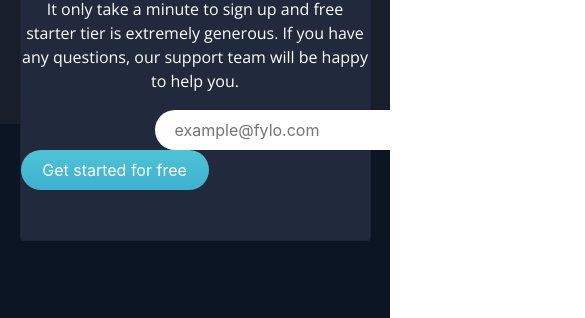
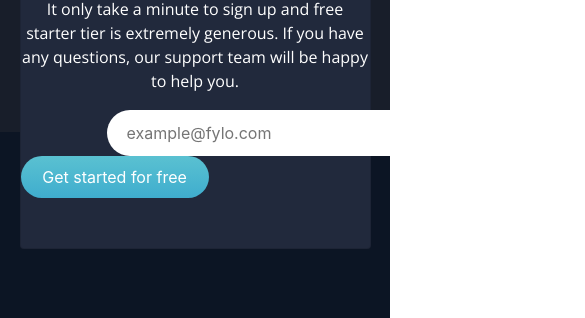
Before and after one commit to sushmithareddy10/fylo, a plain HTML site: page index.html in a window 390 px wide. Shown: the part 4610-4928 px from the top of the page, 585 px wide, since content can reach past the window. Drawn offline with nearby package versions, Linux system fonts and the light colour scheme; a web font is replaced by a local one.

Commit message:
made changes

```diff
--- a/css/responsive.css
+++ b/css/responsive.css
@@ -44,31 +44,21 @@
         font-size: 22px;
     }
 
-    .access-card .search-buttons div{
+    .access-card form div{
         display: block;
 
     }
-
-    .access-card .card .search-buttons .search{
+    .access-card form .search input{
         max-width: 400px;
-        padding: 15px 15px;
-        border-radius: 26px;
-        margin: 20px auto;
-
+        margin: 0px 140px;
     }
-
-    .access-card .card .search-buttons .button{
-        max-width: 400px;
-        padding:15px 20px;
-        border-radius: 26px;
-        margin: 0 auto;
-    }
-
-    .access-card .card .search-buttons .button button{
-        padding: 0px 50px;
+    .access-card form .button input{
+        width: none;
+        max-width: 300px;
     }
     footer .image img{
     max-width: 300px;
+
     }
 
     footer .about img{
@@ -80,10 +70,10 @@
 
     }
 
-    footer .telephone img{
-        max-width: 20x;
+    /* footer .telephone img{
+        max-width: 20px;
     }
-
+     */
     footer .telephone p{
        font-size: 22px;
     }
@@ -91,9 +81,9 @@
        margin: 0 auto;
 
     }
-    footer .email img{
+    /* footer .email img{
         max-width: 15px;
-    }
+    } */
     footer .email p{
         font-size: 22px;
     }
--- a/css/style.css
+++ b/css/style.css
@@ -281,29 +281,28 @@ header .links a{
 .access-card form div{
     display: inline-block;
 }
-.access-card form .search input{
-    padding: 8px 0px;
+.access-card form .search{
+    max-width: 600px;;
+}
+.access-card form .search input[type='email']{
     width: 400px;
+    padding: 11px 20px;
     border-radius: 25px;
-    text-align: left;
-    padding-left: 20px;
-    margin-left: 134px;
-    margin-right: 35px;
+    margin-left: 86px;
+    margin-right: 25px;
     border: none;
 }
+.access-card form .button{
+    max-width: 200px;
+}
 .access-card form .button input{
-    padding: 8px 0px;
+    width: 188px;
+    padding: 9px 0px;
     border-radius: 25px;
-    width: 188px;
+    border: none;
     color: white;
-    background: linear-gradient(#4ec4d5,#3fb0d1);
-    border: none;
+    background: linear-gradient(#5ac1d1,#3fadce);
 }
-
-
-
-
-
 
 
 footer{
```
Also changed, not shown: index.html (+1 -1 lines).
